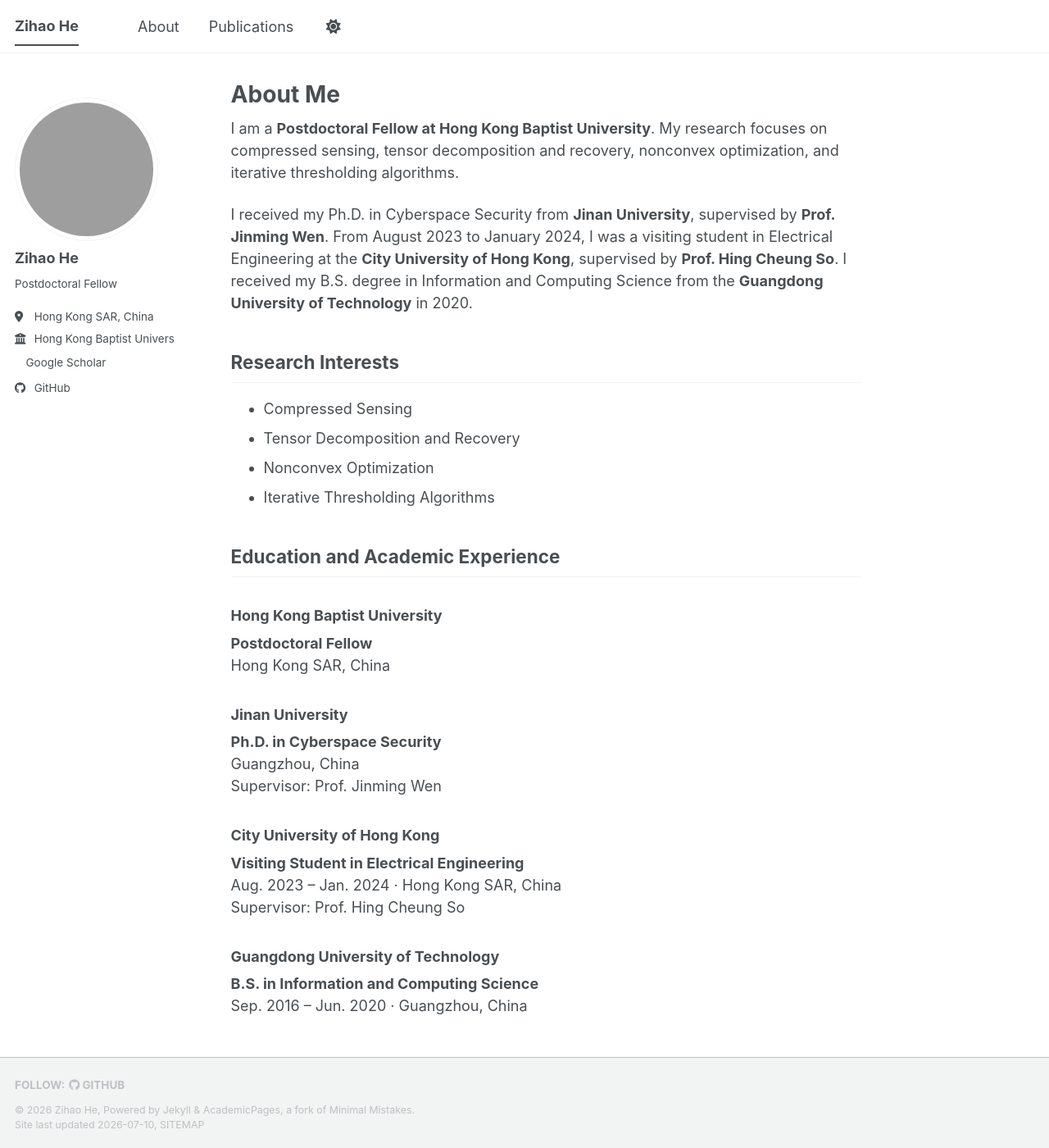
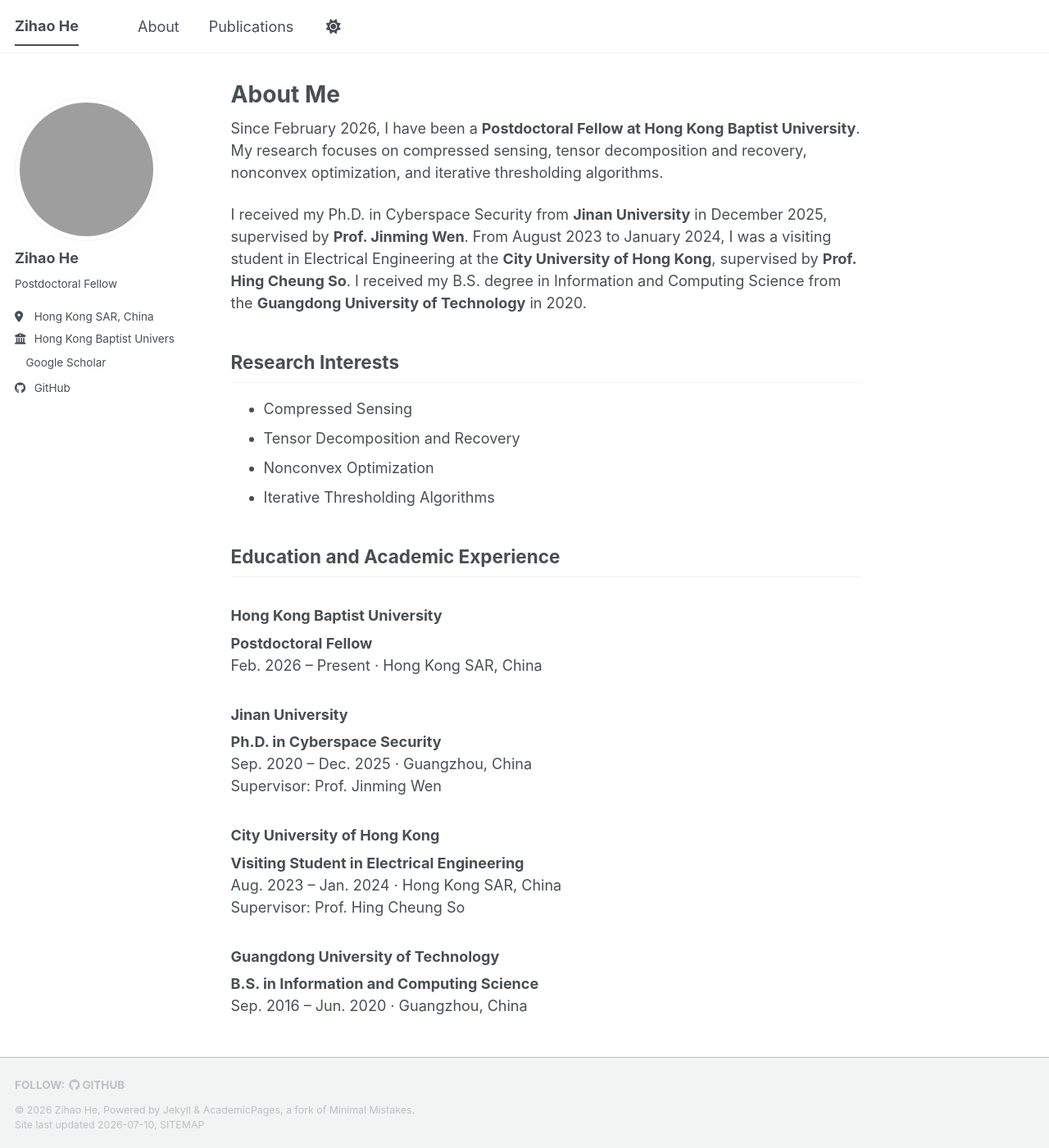
Before and after one commit to boxes757/boxes757.github.io, a Jekyll site: the page built from _pages/about.md, in a window 1280 px wide and 1400 px high. Shown: the whole window at 82% size. Built offline with Jekyll 4.4.1, drawn with Linux system fonts in a browser that asks for light colours; a style sheet for code colours, icons or effects is not loaded; grey boxes are pictures that could not be loaded.

Commit message:
Add PhD graduation and postdoctoral start dates

```diff
--- a/_pages/about.md
+++ b/_pages/about.md
@@ -7,9 +7,9 @@ redirect_from:
   - /about.html
 ---
 
-I am a **Postdoctoral Fellow at Hong Kong Baptist University**. My research focuses on compressed sensing, tensor decomposition and recovery, nonconvex optimization, and iterative thresholding algorithms.
+Since February 2026, I have been a **Postdoctoral Fellow at Hong Kong Baptist University**. My research focuses on compressed sensing, tensor decomposition and recovery, nonconvex optimization, and iterative thresholding algorithms.
 
-I received my Ph.D. in Cyberspace Security from **Jinan University**, supervised by **Prof. Jinming Wen**. From August 2023 to January 2024, I was a visiting student in Electrical Engineering at the **City University of Hong Kong**, supervised by **Prof. Hing Cheung So**. I received my B.S. degree in Information and Computing Science from the **Guangdong University of Technology** in 2020.
+I received my Ph.D. in Cyberspace Security from **Jinan University** in December 2025, supervised by **Prof. Jinming Wen**. From August 2023 to January 2024, I was a visiting student in Electrical Engineering at the **City University of Hong Kong**, supervised by **Prof. Hing Cheung So**. I received my B.S. degree in Information and Computing Science from the **Guangdong University of Technology** in 2020.
 
 ## Research Interests
 
@@ -23,12 +23,12 @@ I received my Ph.D. in Cyberspace Security from **Jinan University**, supervised
 ### Hong Kong Baptist University
 
 **Postdoctoral Fellow**
-Hong Kong SAR, China
+Feb. 2026 – Present · Hong Kong SAR, China
 
 ### Jinan University
 
 **Ph.D. in Cyberspace Security**
-Guangzhou, China
+Sep. 2020 – Dec. 2025 · Guangzhou, China
 Supervisor: Prof. Jinming Wen
 
 ### City University of Hong Kong
```
